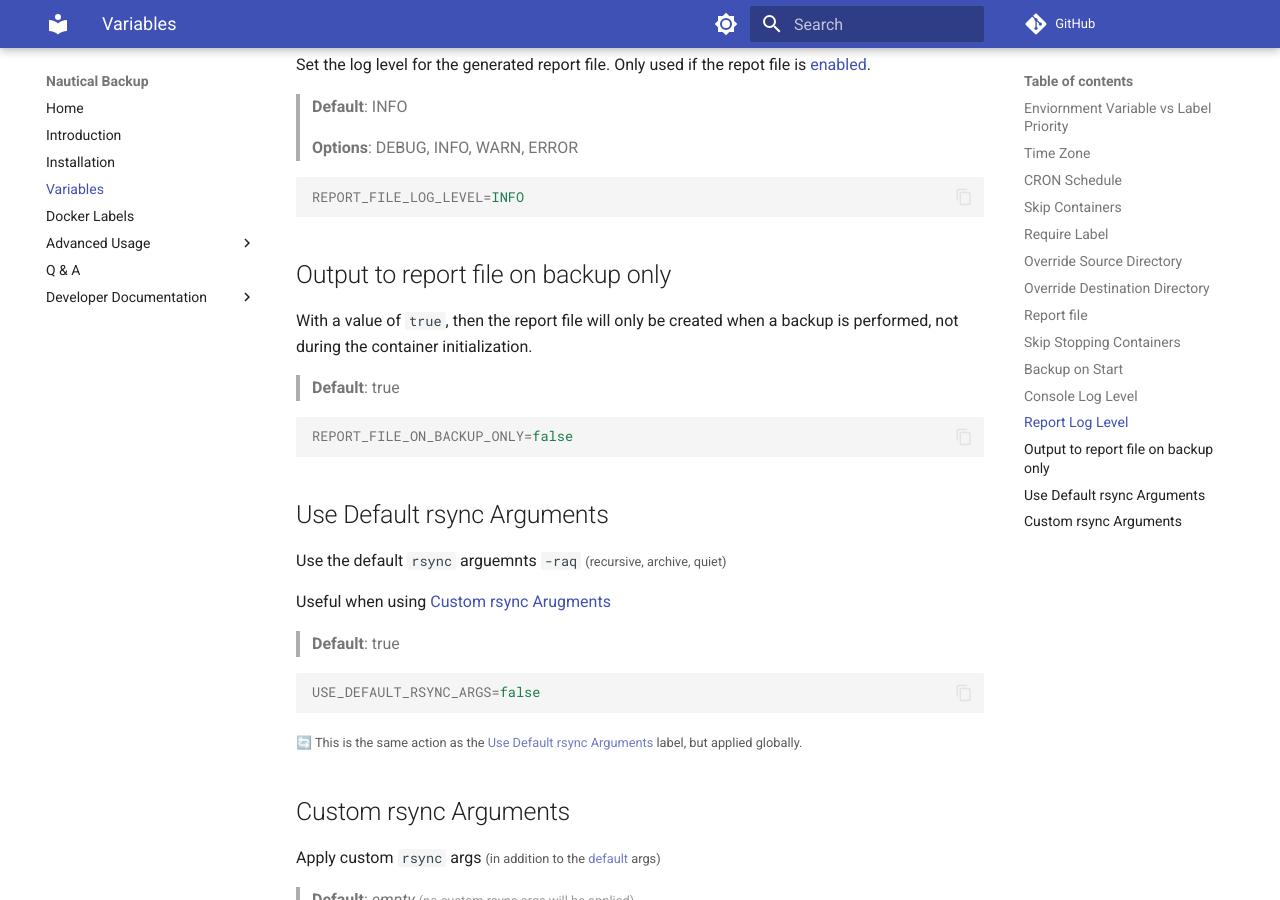
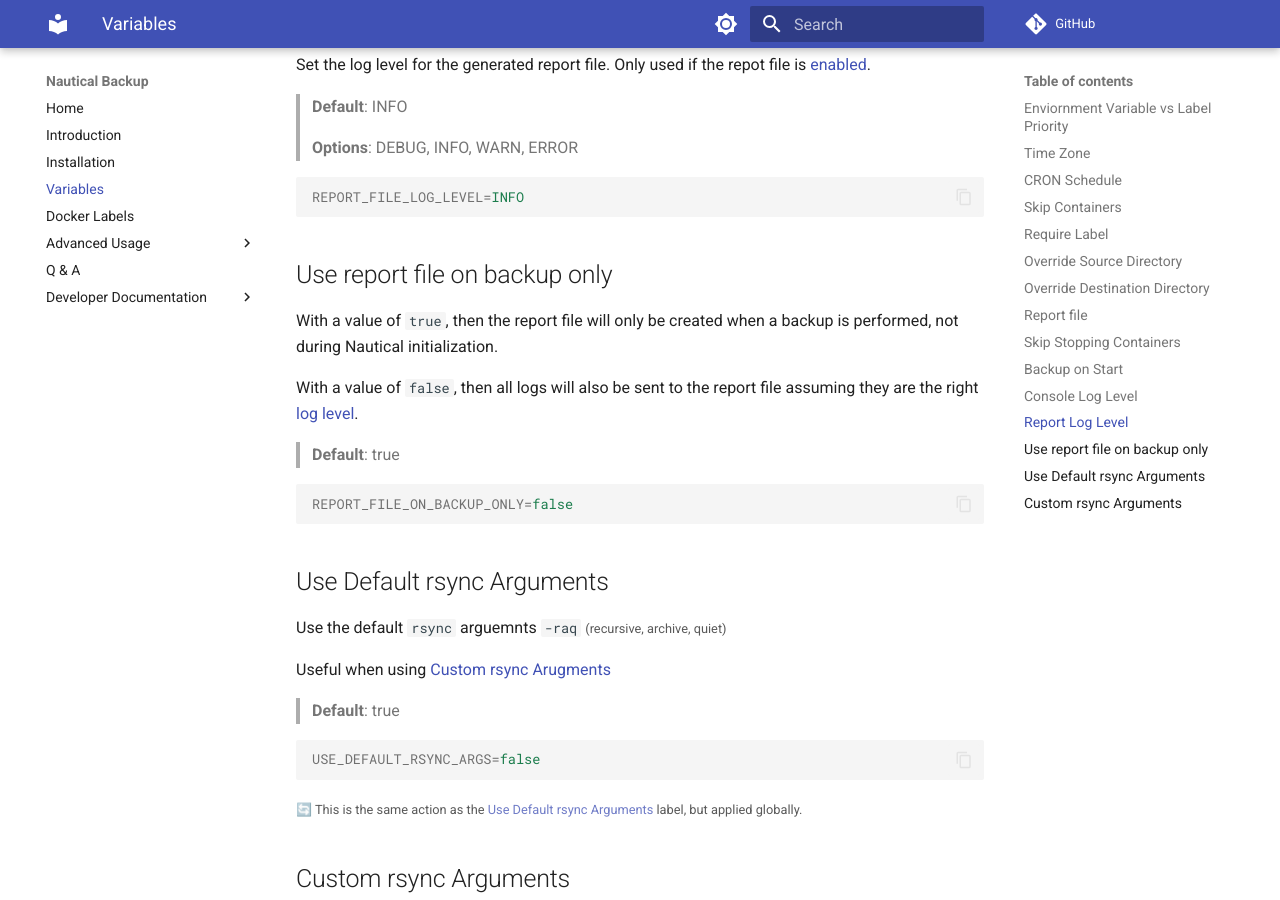
Before and after one commit to Minituff/nautical-backup, an MkDocs documentation site: the page built from docs/arguments.md, in a window 1280 px wide and 900 px high, scrolled down 3947 px. Built offline with MkDocs 1.6.1 and Material for MkDocs 9.7.7, drawn with Linux system fonts in a browser that asks for light colours; comment, search, counter and statistics services are not loaded.

Commit message:
Add better docs for report file

````diff
--- a/docs/arguments.md
+++ b/docs/arguments.md
@@ -188,8 +188,10 @@
 REPORT_FILE_LOG_LEVEL=INFO
 ```
 
-## Output to report file on backup only
-With a value of `true`, then the report file will only be created when a backup is performed, not during the container initialization.
+## Use report file on backup only
+With a value of `true`, then the report file will only be created when a backup is performed, not during Nautical initialization.
+
+With a value of `false`, then all logs will also be sent to the report file assuming they are the right [log level](#report-log-level).
 
 > **Default**: true
 
````
